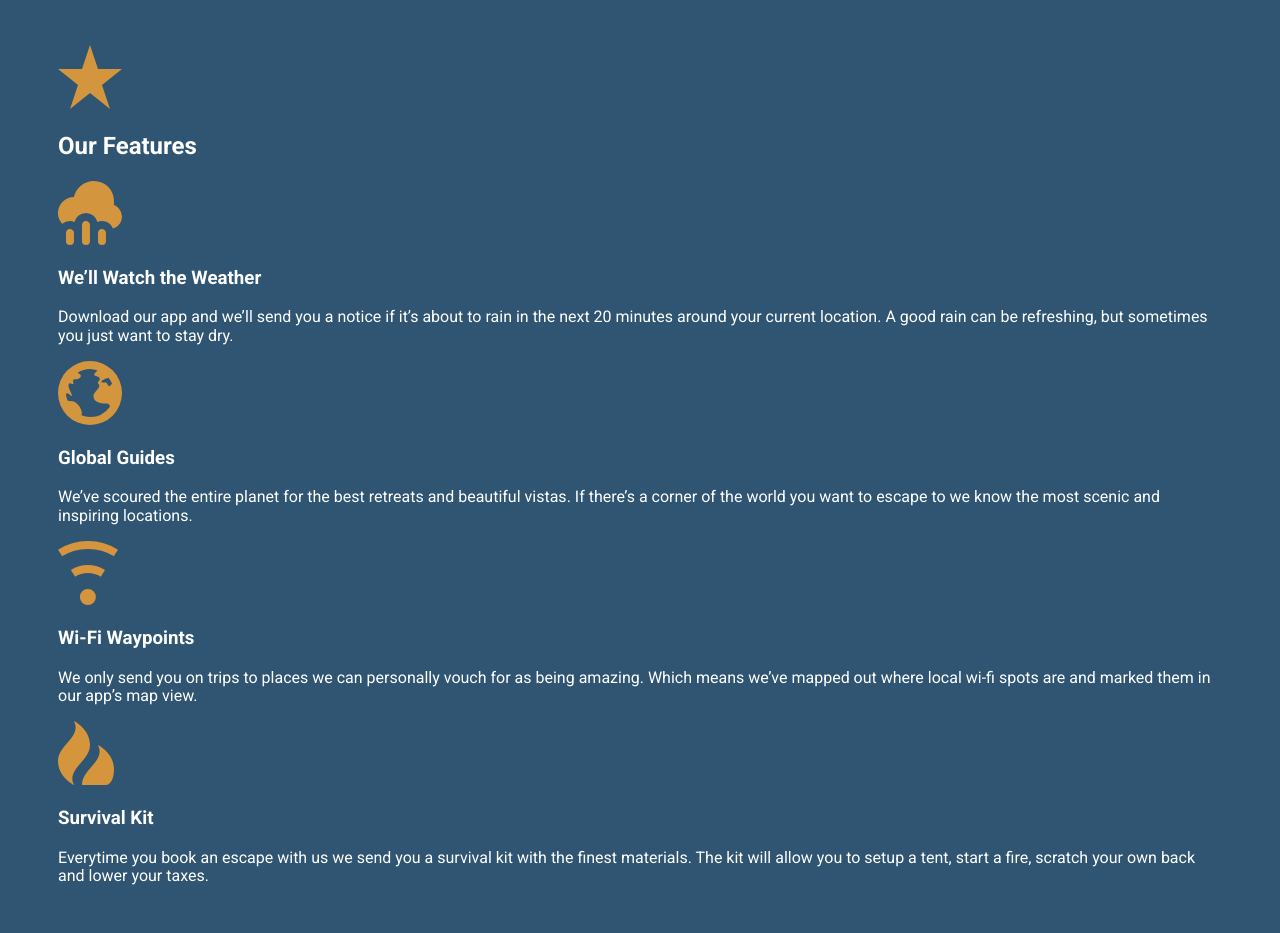
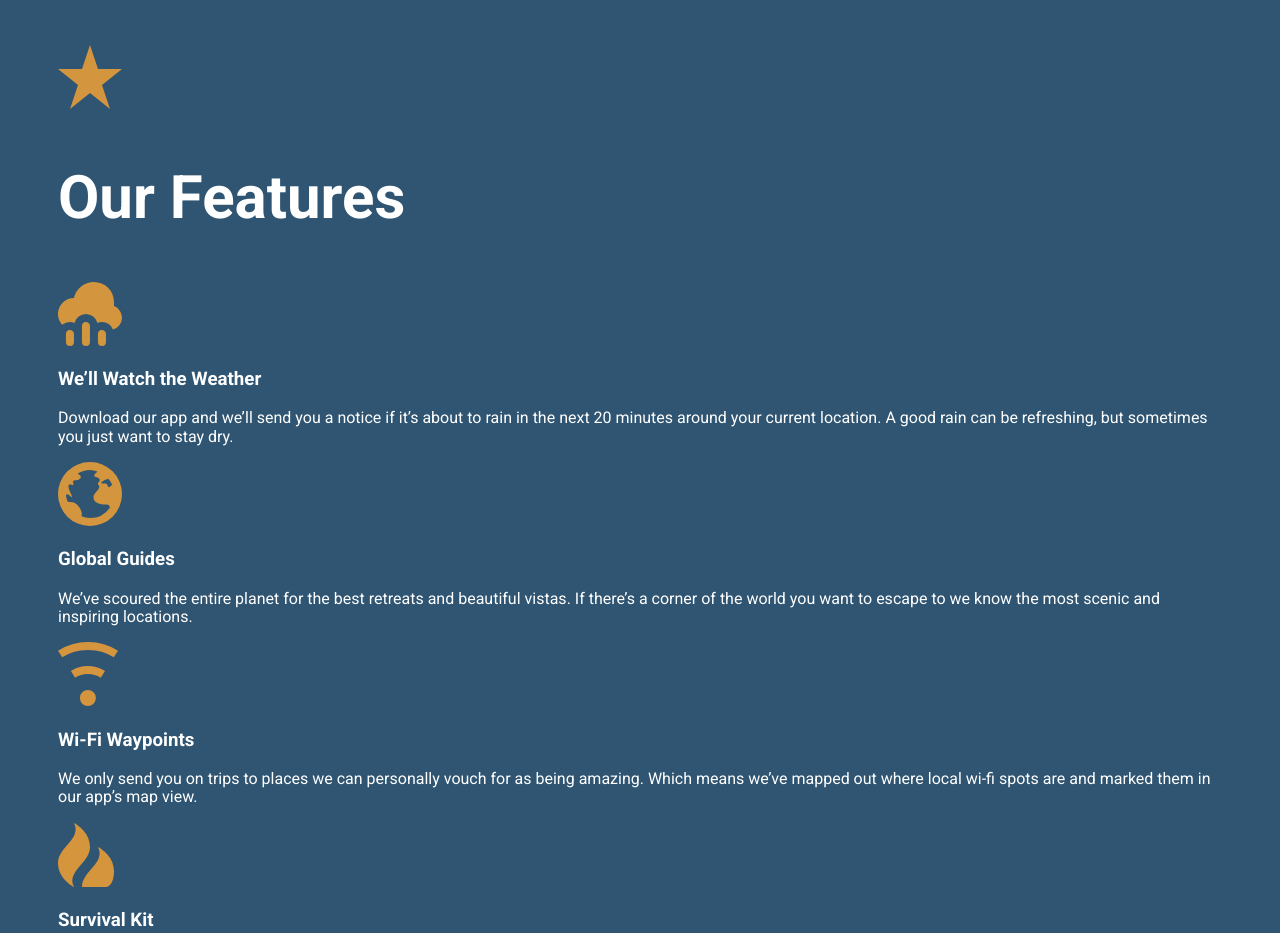
Before and after one commit to Tony-Thomas/travel-site, a website: page app/index.html in a window 1280 px wide. Shown: the part 2240-3173 px from the top of the page. Drawn offline with Linux system fonts and the light colour scheme.

Commit message:
new bug encountered. I cannot figure out how to fix it. The updates to partial CSS files located within the modules folder are not being moved to final css style sheet. I must have broken gulp javascript code somewhere down the line

```diff
--- /dev/null
+++ b/app/assets/styles/modules/_section-title.css
@@ -0,0 +1,3 @@
+.section-title {
+	font-size: 3.75rem;
+}
--- a/app/assets/styles/styles.css
+++ b/app/assets/styles/styles.css
@@ -9,3 +9,4 @@
 @import "modules/_headline";
 @import "modules/_row";
 @import "modules/_generic-content-container";
+@import "modules/_section-title";
--- a/app/index.html
+++ b/app/index.html
@@ -69,7 +69,7 @@
   <div id="features" class="page-section page-section--blue">
     <div class="wrapper">
       <img src="assets/images/icons/star.svg">
-      <h2>Our Features</h2>
+      <h2 class="section-title">Our Features</h2>
       <img src="assets/images/icons/rain.svg">
       <h3>We&rsquo;ll Watch the Weather</h3>
       <p>Download our app and we&rsquo;ll send you a notice if it&rsquo;s about to rain in the next 20 minutes around your current location. A good rain can be refreshing, but sometimes you just want to stay dry.</p>
--- a/app/temp/styles/styles.css
+++ b/app/temp/styles/styles.css
@@ -672,3 +672,7 @@ a {
 .generic-content-container p a {
   font-weight: 700;
 }
+
+.section-title {
+  font-size: 3.75rem;
+}
```
